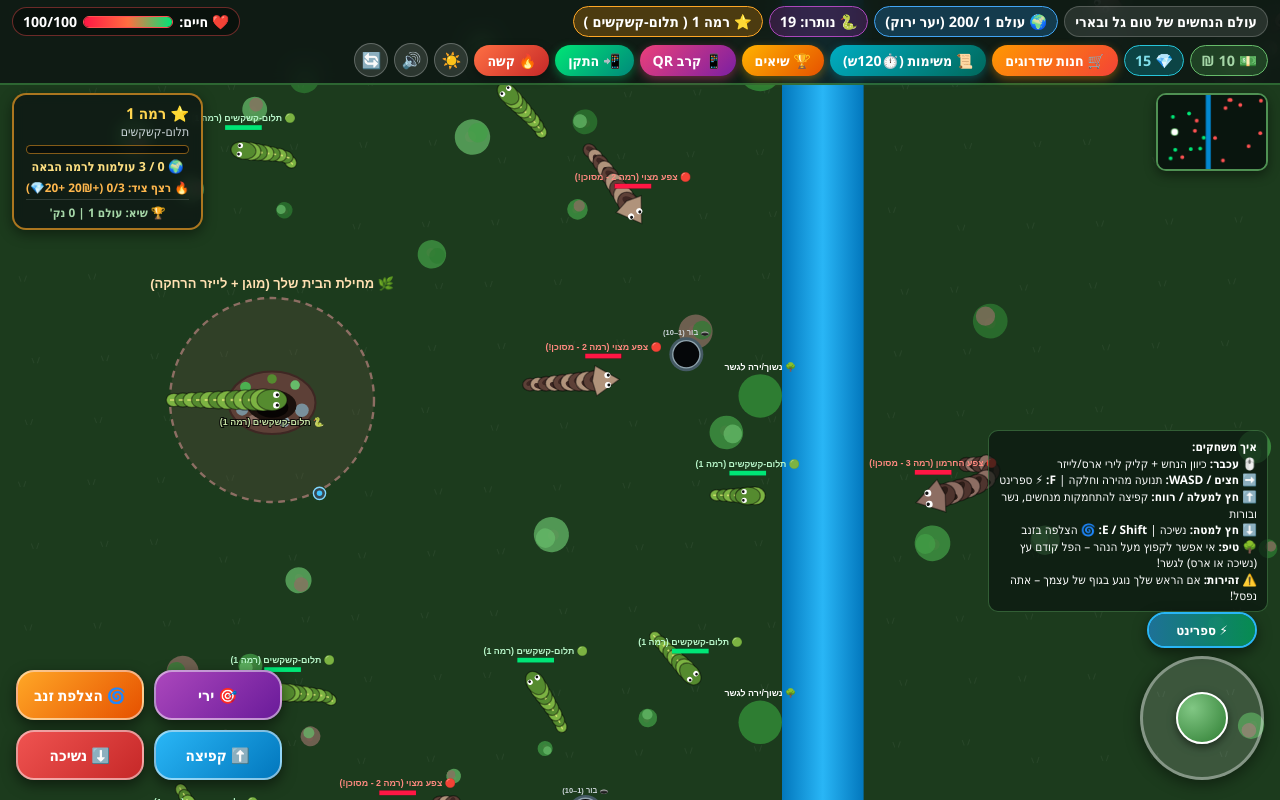
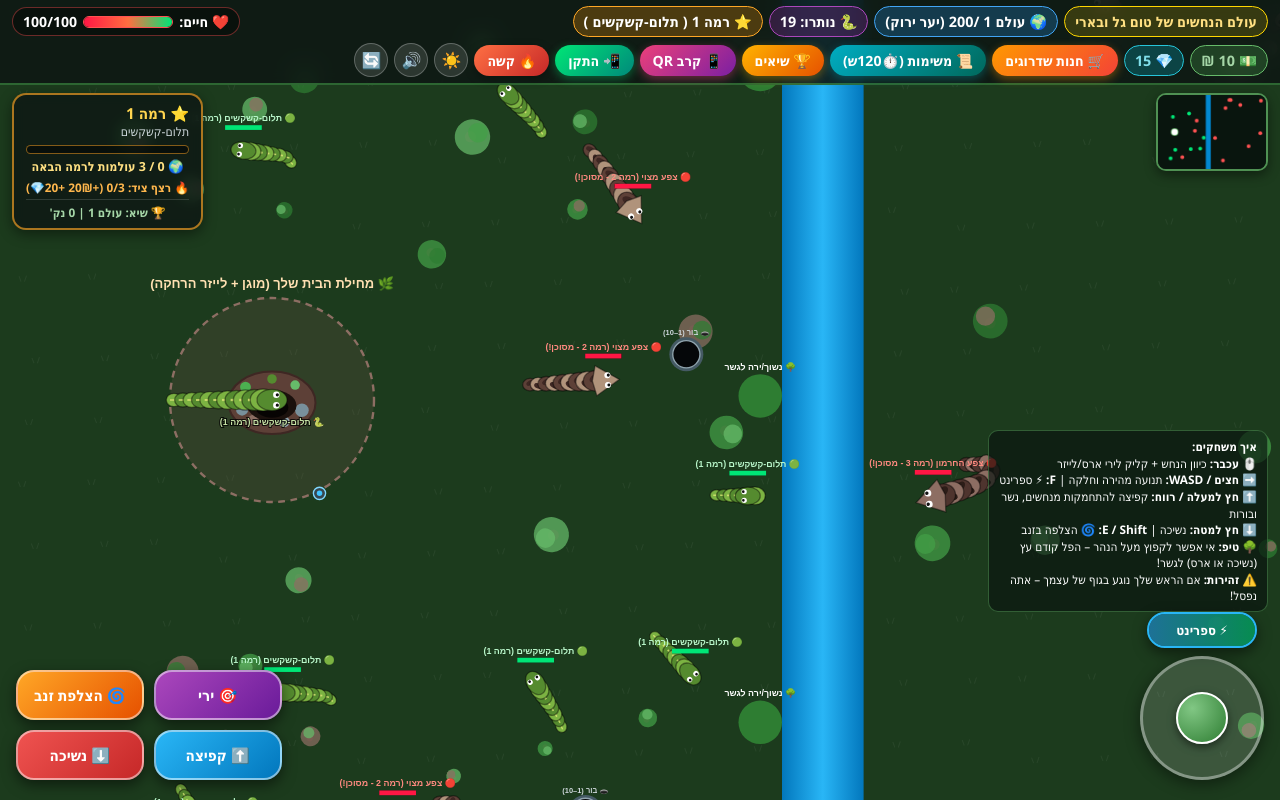
Before and after one commit to YardenRimon/beeri-snake-game, a plain HTML site: page index.html in a window 1280 px wide. Drawn offline with nearby package versions, Linux system fonts and the light colour scheme; animation ran at ten frames a second.

Commit message:
Update style.css: permanent plain game title + no-cache SW revalidation (v8)

```diff
--- a/style.css
+++ b/style.css
@@ -53,6 +53,12 @@ body, html {
   align-items: center;
   gap: 4px;
   white-space: nowrap;
+}
+
+.game-title-pill {
+  background: rgba(255, 214, 0, 0.16);
+  border-color: #ffd600;
+  color: #ffe082;
 }
 
 .world-pill {
```
